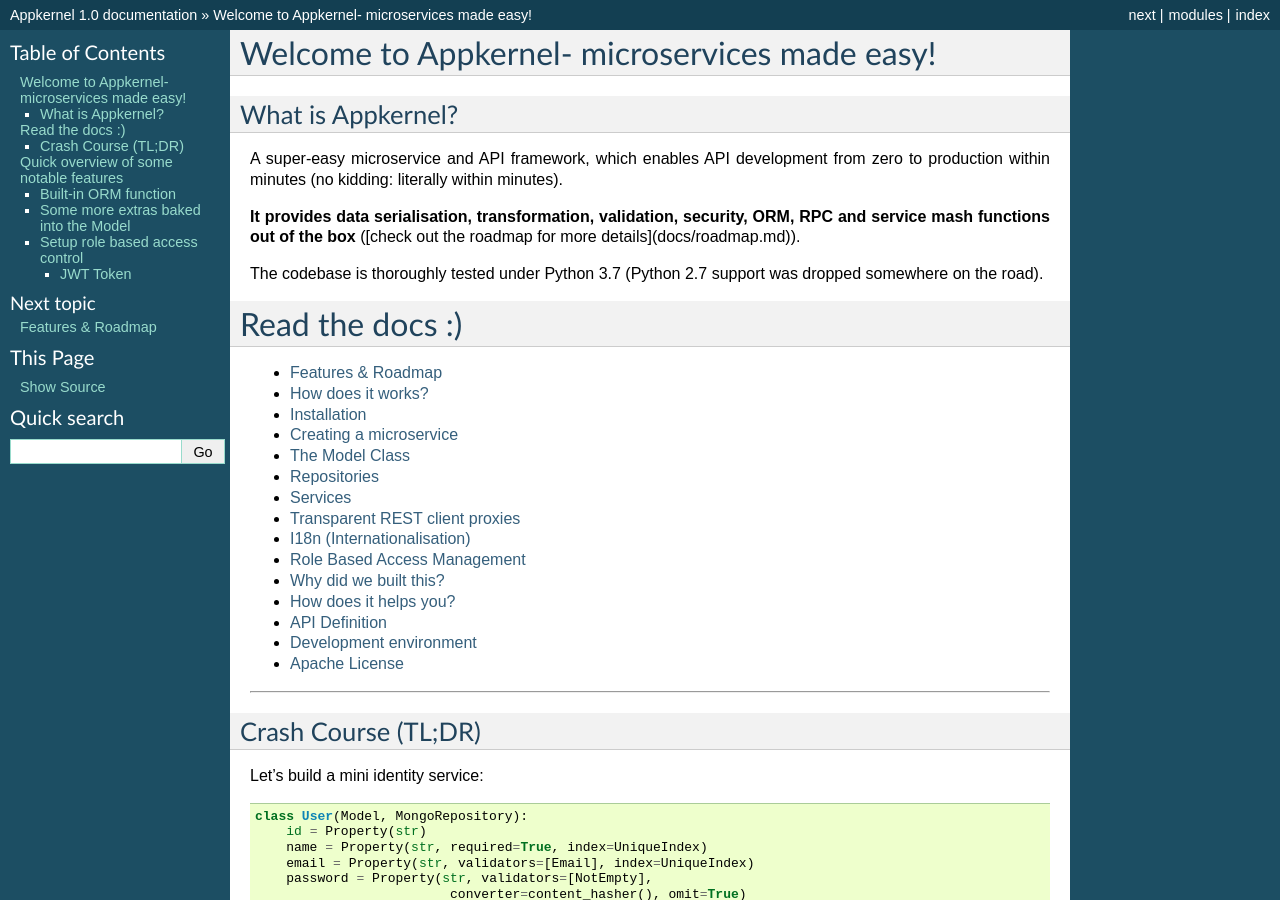
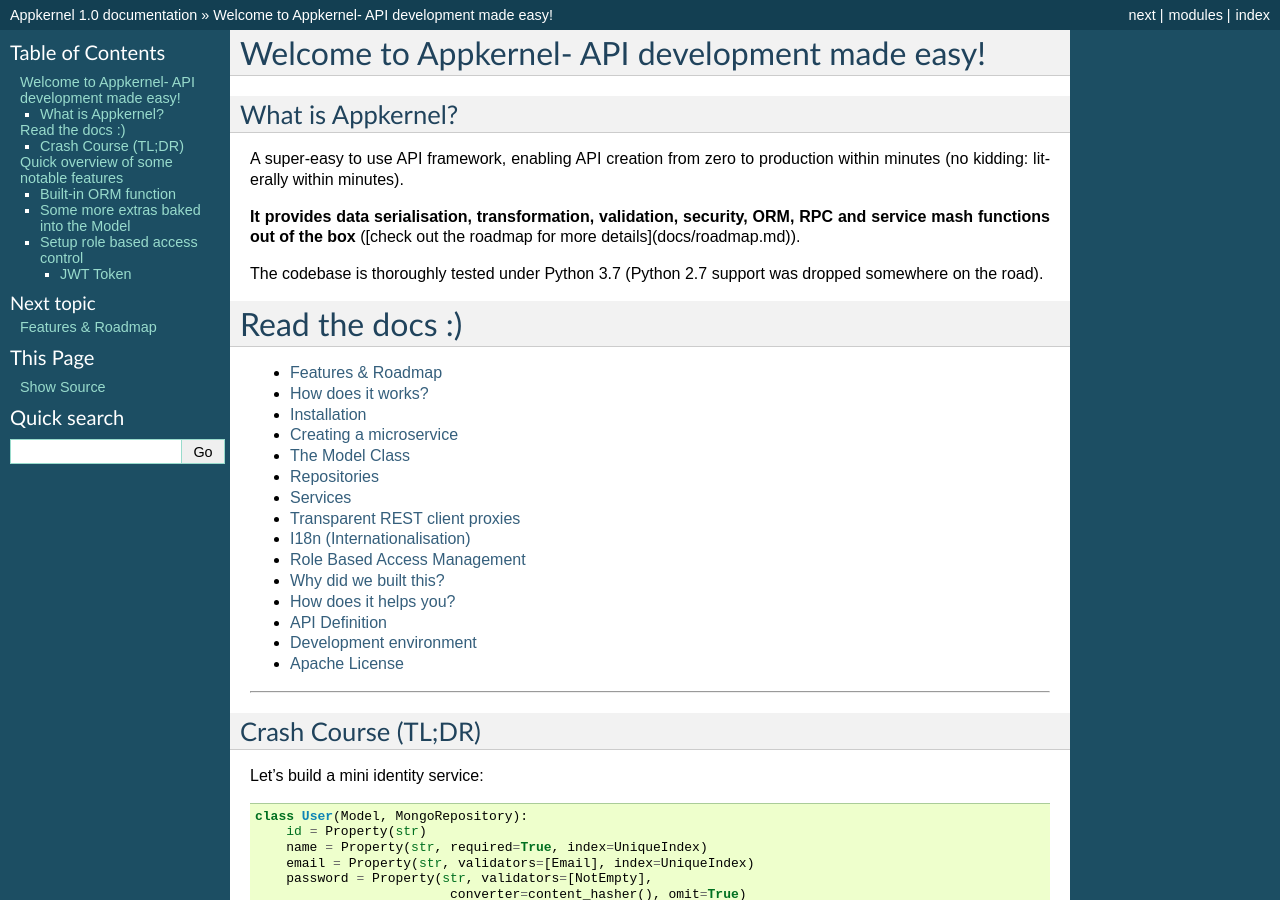
Before and after one commit to accelero-cloud/appkernel, a Sphinx documentation site: the page built from docs/index.rst, in a window 1280 px wide and 900 px high. Built offline with Sphinx 7.4.7, drawn with Linux system fonts in a browser that asks for light colours; some of the changed text lies outside the part shown.

```diff
--- a/docs/index.rst
+++ b/docs/index.rst
@@ -1,9 +1,9 @@
-Welcome to Appkernel- microservices made easy!
+Welcome to Appkernel- API development made easy!
 ==============================================
 
 What is Appkernel?
 ------------------
-A super-easy microservice and API framework, which enables API development from zero to production within minutes (no kidding: literally within minutes).
+A super-easy to use API framework, enabling API creation from zero to production within minutes (no kidding: literally within minutes).
 
 **It provides data serialisation, transformation, validation, security, ORM, RPC and service mash functions out of the box** ([check out the roadmap for more details](docs/roadmap.md)).
 
--- a/docs/introduction.rst
+++ b/docs/introduction.rst
@@ -4,7 +4,7 @@ How does it works?
 Base Model
 ..........
 
-AppKernel is built around the concepts of Domain Driven Design. You can start the project by laying out the model (the Enitity).
+AppKernel is built around the concepts of Domain Driven Design. You can start the project by laying out the model (the Entity).
 
 .. note::
     All the example code below was tested in Python's interactive console so that you can follow this documentation by trying out the code snippets.
```
Also changed, not shown: README.md (+3 -3 lines).
